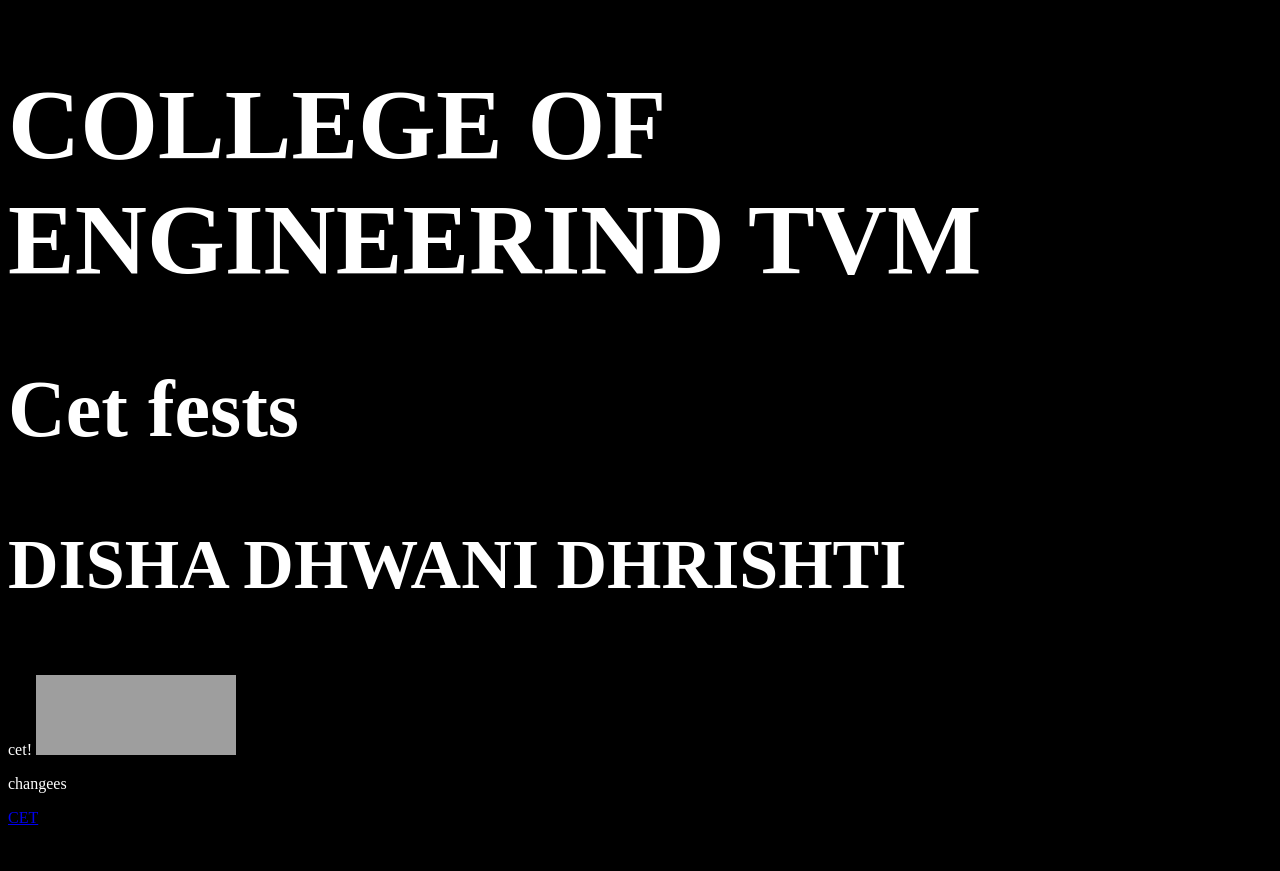
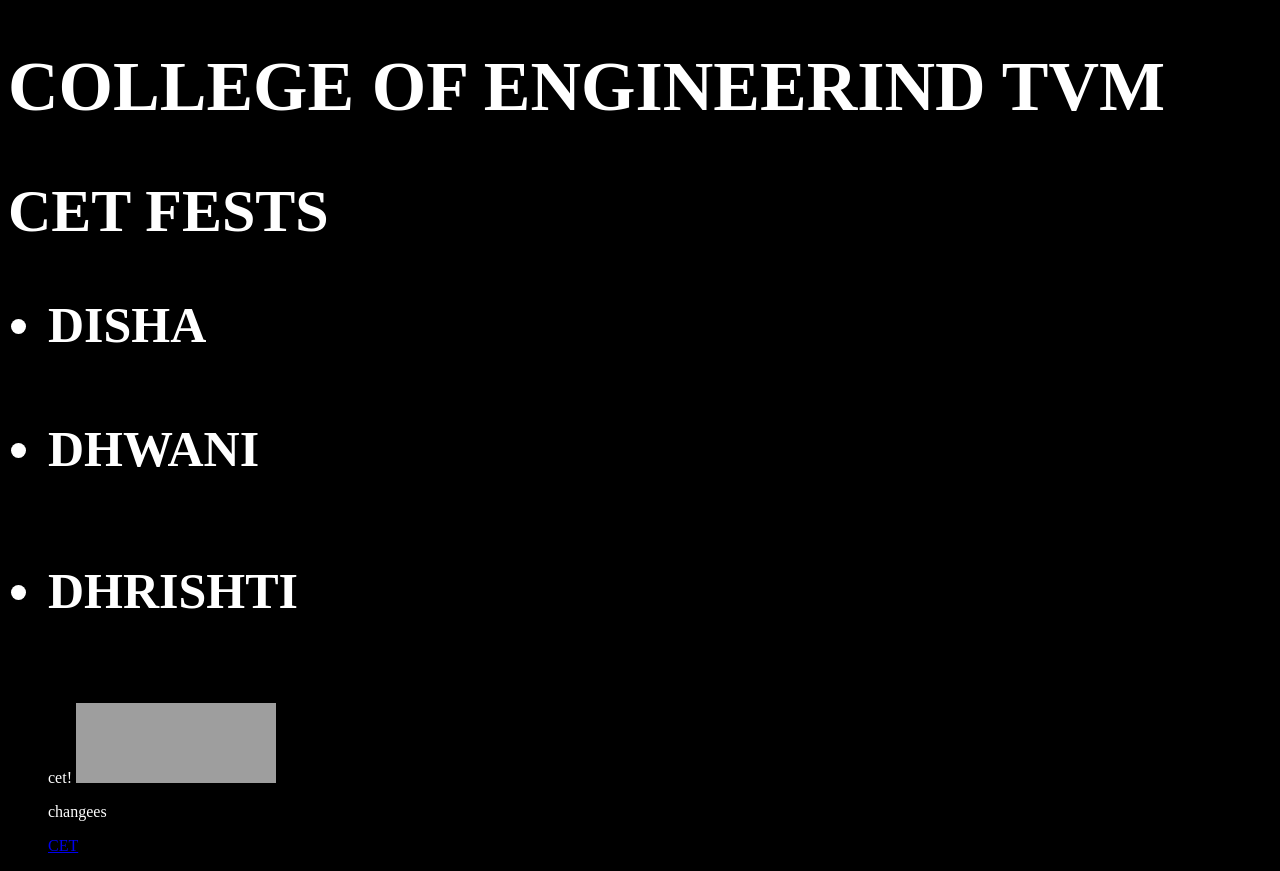
Before and after one commit to G-menon/project, a plain HTML site: page index.html in a window 1280 px wide. Before the commit the page ends 835 px from the top, so only its background shows below. Drawn offline with Linux system fonts and the light colour scheme; grey boxes are pictures that could not be loaded.

Commit message:
added index

```diff
--- a/index.html
+++ b/index.html
@@ -7,23 +7,33 @@ body{background-color: black;
 color: white;
 }
 h1 {
-  font-size: 100px;
+  font-size: 70px;
 }
 
 h2 {
-  font-size: 80px;
+  font-size: 60px;
 }
 
-H3 {
-  font-size: 70px;
+h3 {
+  font-size: 50px;
+}
+
+h4{
+  font-size: 50px;
+}
+
+
+h5 {
+  font-size: 50px;
 }
 </style>
 <body>
 <h1>COLLEGE OF ENGINEERIND TVM</h1>
-<h2>Cet fests</h2>
-<h3>DISHA
-DHWANI
-DHRISHTI</H3>
+<h2>CET FESTS</h2>
+<UL>
+<h3><LI>DISHA</LI></h3>
+<h4><LI>DHWANI</LI></h4>
+<h5><LI>DHRISHTI</LI></H5>
   cet!
   <img src="https://cache.careers360.mobi/media/presets/720X480/colleges/social-media/media-gallery/4640/2018/5/15/COE-Thiruvandhram3.jpg" alt="Simply Easy Learning" width="200"
          height="80">
```
